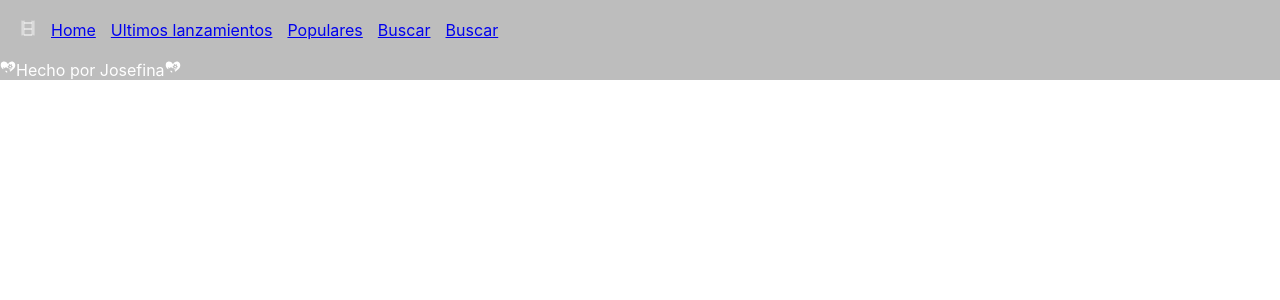
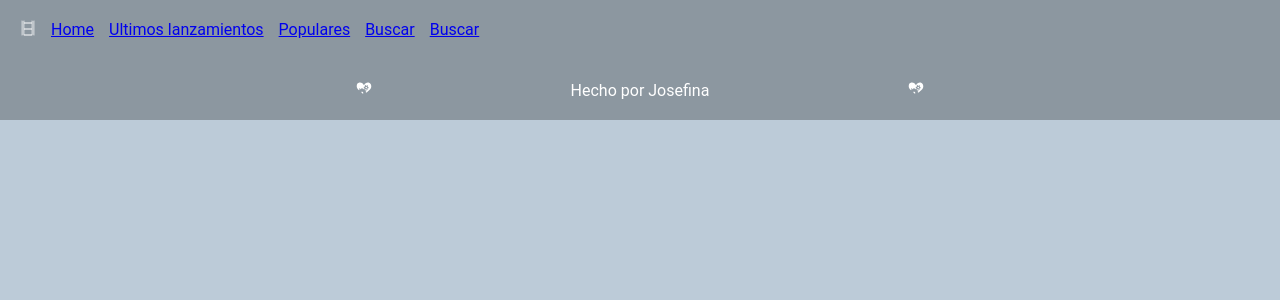
Before and after one commit to JosefinaMor/pelis-buscador, a React (Create React App) app: page / in a window 1280 px wide. Shown: the top 300 px of the page. Built offline with nearby package versions, Linux system fonts and the light colour scheme.

Commit message:
trabajando en estilos de navbar y footer SASS

```diff
--- a/src/App.css
+++ b/src/App.css
@@ -1,3 +1,11 @@
+body {
+  font-family: "Roboto", sans-serif;
+  font-weight: "300";
+  background-color: #BCCBD8;
+  margin: 0;
+  height: 100vh;
+}
+
 .nav-bar {
   background-color: #00000042;
   color: #FFFFFF;
@@ -9,6 +17,7 @@
   justify-content: start;
 }
 .nav-bar ul li {
+  border-radius: 10px;
   padding: 10px 5px 10px 5px;
   margin-left: 5px;
   list-style: none;
@@ -21,8 +30,18 @@
 }
 
 footer {
+  height: 60px;
   background-color: #00000042;
   color: #FFFFFF;
+  display: flex;
+  justify-content: center;
+  align-items: center;
+}
+footer div {
+  width: 60%;
+  display: flex;
+  justify-content: space-around;
+  padding: 5px;
 }
 
 /*# sourceMappingURL=App.css.map */
--- a/src/App.js
+++ b/src/App.js
@@ -1,4 +1,3 @@
-import logo from './logo.svg';
 import { BrowserRouter, Routes, Route } from 'react-router-dom';
 import NavBar from './componentes/Nav_bar';
 import Footer from './componentes/Footer';
@@ -10,7 +9,7 @@ function App() {
       <BrowserRouter>
         <NavBar></NavBar>
         <Routes>
-
+          <Route></Route>
         </Routes>
         <Footer></Footer>
       </BrowserRouter>
--- a/src/App.scss
+++ b/src/App.scss
@@ -1,4 +1,4 @@
+@import "./styles/variables";
 @import "./styles/resets";
-@import "./styles/variables";
 @import "./styles/style_componentes/nav_bar";
 @import "./styles/style_componentes/footer";
--- a/src/componentes/Footer.js
+++ b/src/componentes/Footer.js
@@ -2,12 +2,13 @@
 import { GiLoveMystery } from 'react-icons/gi';
 
 const Footer = () => {
-
     return (
       <footer>
-          <GiLoveMystery />
-          <span>Hecho por Josefina</span>
-          <GiLoveMystery />
+          <div>
+            <GiLoveMystery />
+            <span>Hecho por Josefina</span>
+            <GiLoveMystery />
+          </div>
       </footer>
     );
   }
--- a/src/styles/style_componentes/_footer.scss
+++ b/src/styles/style_componentes/_footer.scss
@@ -1,4 +1,14 @@
 footer{
+    height: 60px;
     background-color: #00000042;
     color: #FFFFFF;
+    display: flex;
+    justify-content: center;
+    align-items: center;
+    div{
+        width: 60%;
+        display: flex;
+        justify-content: space-around;
+        padding: 5px;
+    }
 }
--- a/src/styles/style_componentes/_nav_bar.scss
+++ b/src/styles/style_componentes/_nav_bar.scss
@@ -7,6 +7,7 @@
       display: flex;
       justify-content: start;
       li{
+        border-radius: $border-radius;
         padding: 10px 5px 10px 5px;
         margin-left: 5px;
         list-style: none;
@@ -18,5 +19,4 @@
         background-color: #000000;
       }
     }
-
   }
```
Also changed, not shown: 1 other file (tests, documents, lock files or other folders).
